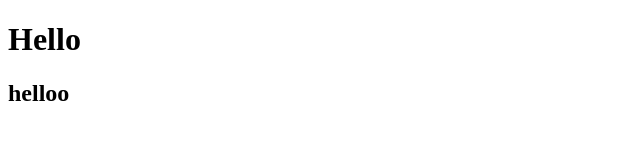
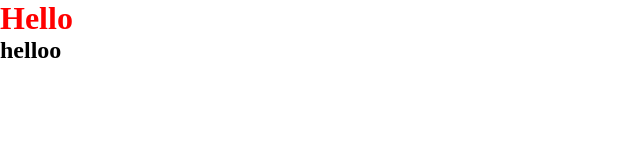
Before and after one commit to ashmatala/test, a plain HTML site: page index.html in a window 1280 px wide. Shown: the whole page, without its empty margins (0-640 px from the left). Drawn offline with Linux system fonts and the light colour scheme.

Commit message:
add style h1

```diff
--- a/index.html
+++ b/index.html
@@ -4,6 +4,7 @@
     <meta charset="UTF-8">
     <meta name="viewport" content="width=device-width, initial-scale=1.0">
     <title>Document</title>
+    <link rel="stylesheet" href="style.css">
 </head>
 <body>
     <h1>Hello</h1>
--- a/style.css
+++ b/style.css
@@ -1 +1,11 @@
-{\rtf1}
+* {
+    margin: 0;
+    padding: 0;
+    box-sizing: border-box;
+}
+body {
+    overflow-x: hidden;
+}
+h1 {
+    color: red;
+}
```
